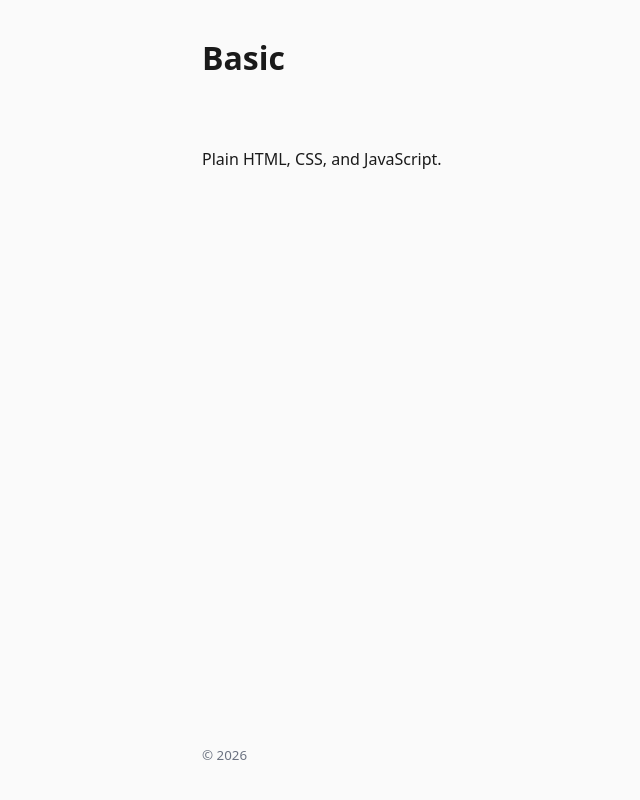
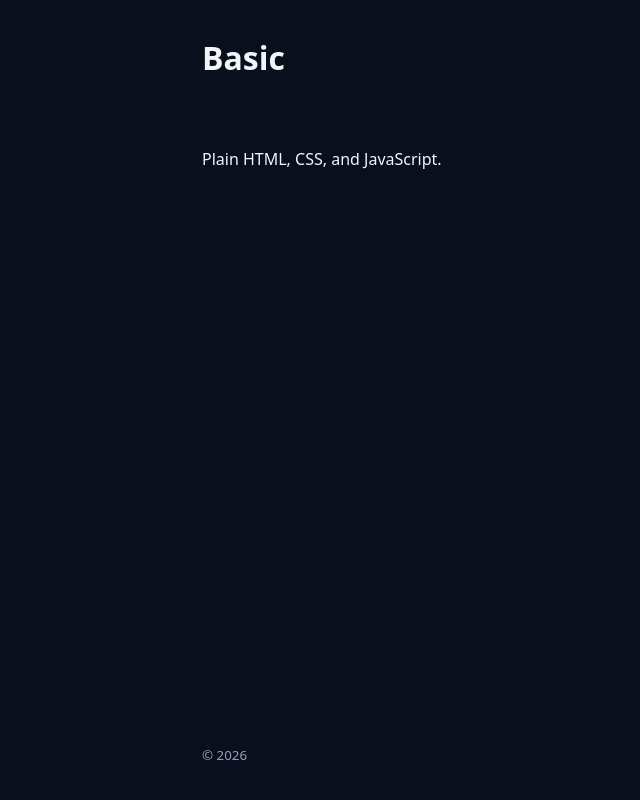
Before and after one commit to technoY2K/vanilla-flavoured, a website built with Vite: page index.html in a window 1280 px wide. Shown: the whole page, without its empty margins (86-726 px from the left). Built offline with nearby package versions, Linux system fonts and the light colour scheme.

Commit message:
style: dark theme color tokens

```diff
--- a/style.css
+++ b/style.css
@@ -11,9 +11,10 @@
 /* --- design tokens --- */
 
 :root {
-  --color-bg: #fafafa;
-  --color-text: #1a1a1a;
-  --color-muted: #6b7280;
+  color-scheme: dark;
+  --color-bg: #0a0f1e;
+  --color-text: #f1f5f9;
+  --color-muted: #94a3b8;
   --font-sans: system-ui, -apple-system, sans-serif;
   --font-mono: ui-monospace, "SF Mono", monospace;
   --space-sm: 0.5rem;
```
